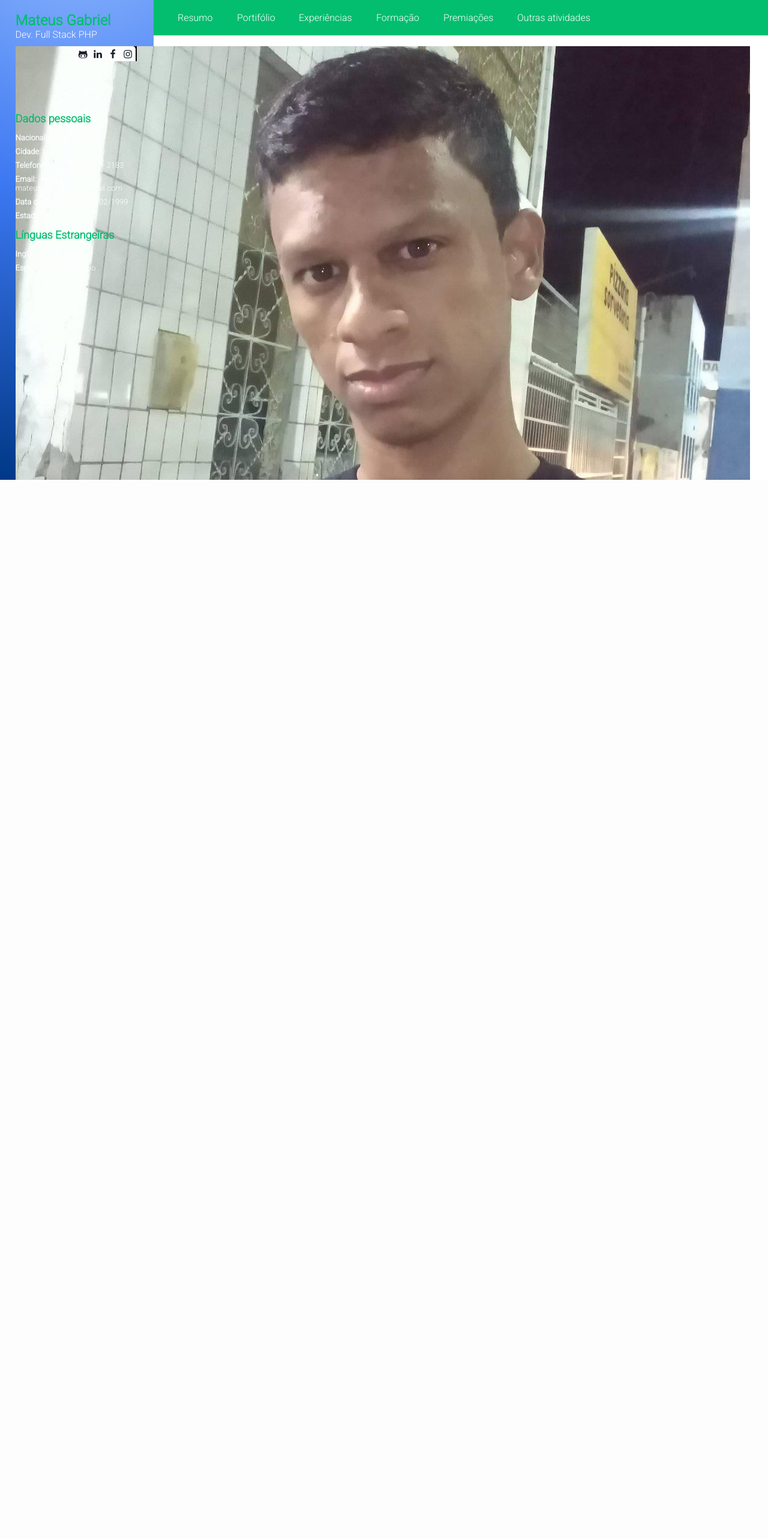
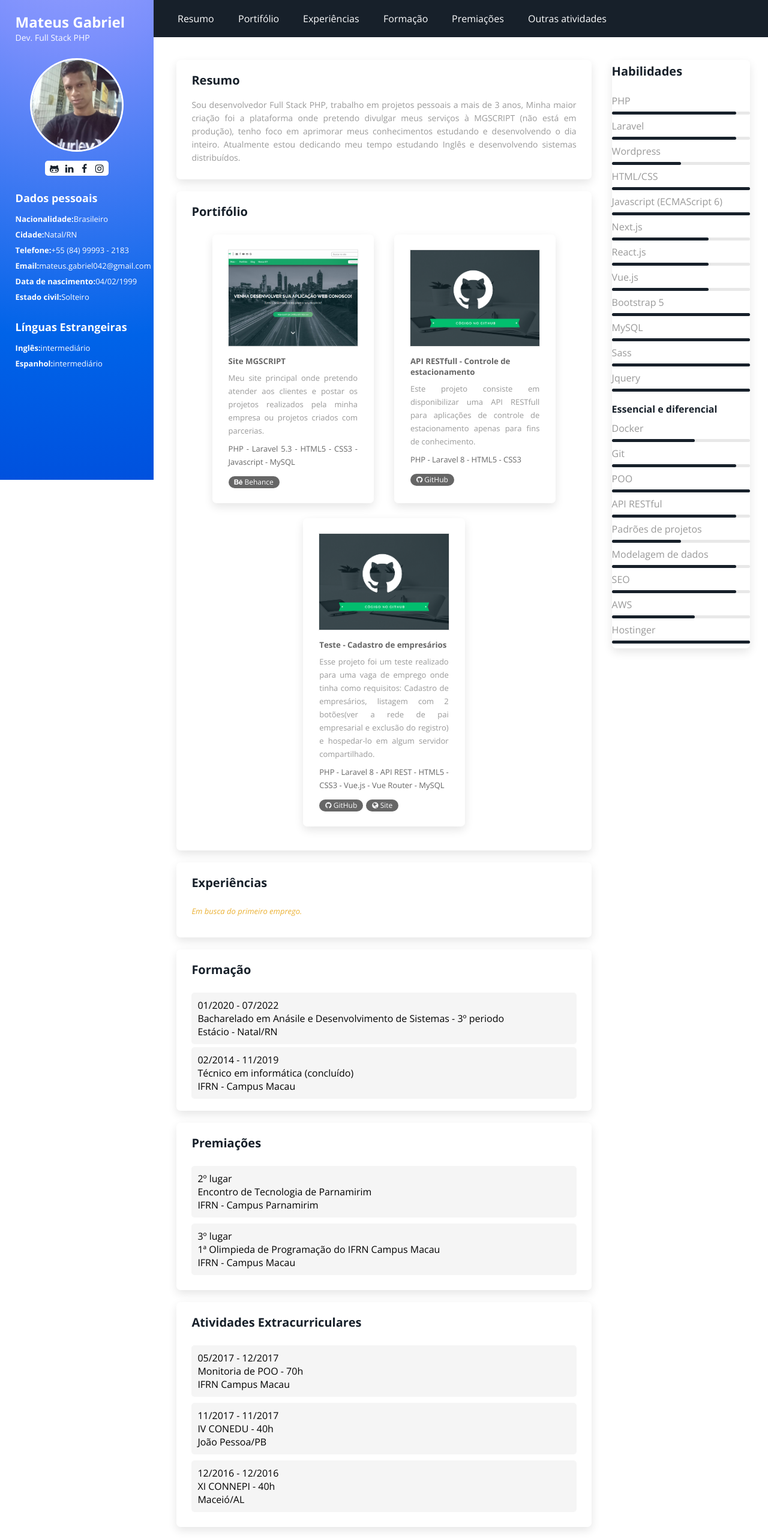
Before and after one commit to mateusgabriel042/meu-portfolio, a PHP site: page / in a window 1280 px wide. Shown: the whole page at 60% size. Before the commit the page ends 800 px from the top, so only its background shows below. Run offline with PHP 8.4, Linux system fonts and the light colour scheme.

Commit message:
alterando estilo do portfolio.

```diff
--- a/assets/css/style.css
+++ b/assets/css/style.css
@@ -5,6 +5,7 @@
 
 @import url('https://fonts.googleapis.com/css?family=Raleway|segoe ui');
 */
+@import url("https://fonts.googleapis.com/css?family=Open+Sans:400,400i,600,600i,700,700i&display=swap&subset=cyrillic-ext");
 @import url('https://fonts.googleapis.com/css2?family=Roboto:wght@300&display=swap');
 
 
@@ -17,11 +18,12 @@
 ul {float:left; margin:0px; padding:0px; list-style:none;}
 ul li {float:left;}
 a {text-decoration:none; cursor:pointer;}
+p {line-height:22px;}
 p, h1, h2, h3, h4, h5, h6 {margin:0px; padding:0px;}
 button:focus, select:focus, textarea:focus {outline:none;}
 button {cursor:pointer;}
 input {outline:none;}
-* {font-family:"Roboto";}
+* {font-family:"Open Sans", "roboto";}
 
 
 /*formatacao do scrollbar
@@ -34,19 +36,21 @@
 ::-webkit-scrollbar-thumb {background-color:#222629;}
 
 
-aside.data-mg {position:fixed; left:0px; width:20%; height:100%; z-index:2; background-image: radial-gradient(circle at 50% -20.71%, #97bdff 0, #3c78f2 50%, #003886 100%);}
-aside.data-mg .content-data-mg {float:left; width:80%; margin-left:10%; margin-top:20px;}
-aside.data-mg .content-data-mg div.area-photo {float:left; width:100px; height:100px; background-color:red;}
-aside.data-mg .content-data-mg div.redes-sociais {float:left; width:50%; background-color:black;}
-aside.data-mg .content-data-mg div.redes-sociais a {float:left; margin:0px; background-color:#fdfdfe; width:25px; height:25px; display:flex; justify-content:center; align-items:center; align-content:center; transition:0.3s;}
-aside.data-mg .content-data-mg div.redes-sociais a:last-child {border-radius:0 5px 0 0;}
-aside.data-mg .content-data-mg div.redes-sociais a i { color:#17202a !important;}
-aside.data-mg .content-data-mg div.redes-sociais a:hover {background-color:#03a6b0; transition:0.3s;}
-aside.data-mg .content-data-mg h1 {margin-bottom:0px; width:100%; color:#02be6e;}
-aside.data-mg .content-data-mg label {float:left; margin-bottom:10px; width:100%; color:#fdfdfe;}
-aside.data-mg .content-data-mg h2 {float:left; color:#02be6e; margin:10px 0px; width:100%; font-size:18px;}
+aside.data-mg {position:fixed; left:0px; width:20%; height:100%; z-index:2; background-image: radial-gradient(circle at 50% -20.71%, #a3a7ff 0, #7a8ffc 25%, #3c78f2 50%, #0063e8 75%, #0051de 100%);}
+aside.data-mg .content-data-mg {position:absolute; width:80%; margin-left:10%; margin-top:20px; display:flex; justify-content:center; flex-wrap:wrap;}
+aside.data-mg .content-data-mg div.area-photo {float:left; margin-top:15px; width:150px; height:150px; background-color:red; border-radius:100%; overflow:hidden; border:3px solid #ffffff;}
+aside.data-mg .content-data-mg div.area-photo img {height:100%;}
+aside.data-mg .content-data-mg div.redes-sociais {float:left; width:100%; margin-top:15px; display:flex; justify-content:center;}
+aside.data-mg .content-data-mg div.redes-sociais a {float:left; margin:0px; background-color:#ffffff; color:#17202a; width:25px; height:25px; display:flex; justify-content:center; align-items:center; align-content:center; transition:all 0.3s;}
+aside.data-mg .content-data-mg div.redes-sociais a:first-child {border-radius:5px 0 0 5px; padding-left:3px;}
+aside.data-mg .content-data-mg div.redes-sociais a:last-child {border-radius:0 5px 5px 0; padding-right:3px;}
+aside.data-mg .content-data-mg div.redes-sociais a:hover {background-color:#17202a; color:#ffffff; transition:all 0.3s;}
+aside.data-mg .content-data-mg h1 {margin-bottom:0px; width:100%; color:#ffffff; font-weight:900;}
+aside.data-mg .content-data-mg label {float:left; margin-bottom:10px; font-size:14px; width:100%; color:#fdfdfe;}
+aside.data-mg .content-data-mg h2 {float:left; color:#ffffff; margin:10px 0px; margin-top:25px; width:100%; font-size:18px;}
 aside.data-mg .content-data-mg ul {width:100%;}
-aside.data-mg .content-data-mg ul li {width:100%; margin:4px 0px; font-size:13px; color:#fdfdfe;}
+aside.data-mg .content-data-mg ul li {width:100%; margin:4px 0px; font-size:13px; color:#fdfdfe; display:flex; align-items:center; align-content:center;}
+aside.data-mg .content-data-mg ul li i {float:left; width:10px; margin-right:11px;}
 
 button.toggle-data-cvmg {transform:rotate(90deg); position:fixed; width:150px; z-index:10; left:-64px; padding:2px; bottom:100px; background-color:#02be6e; border:none; border-radius:0px 7px 0px 7px; color:#fdfdfe; display:none;}
 
@@ -55,8 +59,7 @@
 
 @media (min-width:0px) and (max-width:440px) {
 	aside.data-mg {position:fixed; transform:translateX(-130%); width:100%; height:100%; z-index:6; overflow-y:auto; padding-bottom:20px; top:0px !important;}
-	aside.data-mg .content-data-mg {padding-bottom:20px;}
-	aside.data-mg .content-data-mg div.redes-sociais {background-position:top center; height:300px;}
+	aside.data-mg .content-data-mg {padding-bottom:20px; align-content:flex-start; align-items:flex-start;}
 	button.toggle-data-cvmg {display:block;}
 }
 @media (min-width:441px) and (max-width:630px) {
@@ -77,7 +80,7 @@
 
 
 
-nav {position:fixed !important; top:0px; z-index:5; right:0px; width:80%; background-color:#02be6e; display:flex;}
+nav {position:fixed !important; top:0px; z-index:5; right:0px; width:80%; background-color:#17202a; display:flex;}
 nav ul {display:flex; padding:0px 20px;}
 nav ul li {padding:20px; cursor:pointer; color:#fdfdfe; background-size:0px;
   vertical-align: middle;
@@ -97,7 +100,7 @@
   left: 0;
   right: 0;
   bottom: 0;
-  background: #029c5a;
+  background-color:#000000;
   -webkit-transform: scaleX(0);
   transform: scaleX(0);
   -webkit-transform-origin: 0 50%;
@@ -139,18 +142,9 @@
 
 
 
-main {position:absolute; width:54%; top:100px; left:23%; animation-name:move; animation-duration:1s; background-color:; animation-iteration-count:1;}
-main section {float:left; width:100%; margin-bottom:20px; display:flex; flex-wrap:wrap;}
-main section h2 {float:left; width:100%; color:#17202a; font-size:20px; margin-bottom:20px; padding:5px 0px;
-	border: 1px solid transparent;
-	border-top:none;
-	border-left:none;
-	border-right:none;
-	-moz-border-image: -moz-linear-gradient(right, #e8e8e8 0%, #ffffff 100%);
-	-webkit-border-image: -webkit-linear-gradient(right, #e8e8e8 0%, #ffffff 100%);
-	border-image: linear-gradient(to right, #e8e8e8 0%, #ffffff 100%);
-	border-image-slice: 1;
-}
+main {position:absolute; width:54%; top:100px; left:23%; animation-name:move; animation-duration:1s; animation-iteration-count:1; display:flex; flex-wrap:wrap;}
+main section {float:left; width:100%; margin-bottom:20px; display:flex; flex-wrap:wrap; border-radius:7px; padding:15px 25px; box-shadow:0px 6px 15px 0px rgba(0,0,0,0.1);}
+main section h2 {float:left; width:100%; color:#17202a; font-size:20px; margin-bottom:20px; padding:5px 0px;}
 
 main section h3 {float:left; width:100%; font-size:16px; color:#17202a; margin-bottom:10px;}
 @keyframes move {
@@ -159,11 +153,13 @@
 }
 
 main section.abstract article {float:left; width:100%;}
-main section.abstract article p {float:left; width:100%; color:#999999; font-size:14px; margin-bottom:10px; margin-top:-8px; text-align:justify; background-color:;}
+main section.abstract article p {float:left; width:100%; color:#999999; font-size:14px; margin-bottom:10px; margin-top:-8px; text-align:justify;}
+main section.abstract a {background-color:#666666; padding:3px 30px; border-radius:13px; font-size:13px; color:#fdfdfe; margin-right:10px; margin-top:5px; transition:0.3s;}
+main section.abstract a:hover {background-color:#0063e8; transition:0.3s;}
 
 
-main section.portfolio div.projects {float:left; width:100%; display:flex; flex-wrap:wrap; align-content:flex-start;}
-main section.portfolio div.projects div.container {float:left; width:42%; margin-right:30px; margin-bottom:15px; border:1px solid rgba(0,0,0,0.1); border-radius:0px; padding:25px 0px; display:flex; flex-wrap:wrap; justify-content:center; align-content:flex-start;}
+main section.portfolio div.projects {float:left; width:100%; display:flex; flex-wrap:wrap; align-content:flex-start; justify-content:center;}
+main section.portfolio div.projects div.container {float:left; width:42%; margin:0px 17px; margin-bottom:25px; box-shadow:0px 6px 15px 0px rgba(0,0,0,0.1); border-radius:7px; padding:25px 0px; display:flex; flex-wrap:wrap; justify-content:center; align-content:flex-start;}
 main section.portfolio div.projects div.container div.box-img {float:left; width:80%; height:160px; margin-bottom:15px; background-repeat:no-repeat; background-size:cover; background-position:center; border:1px solid #e8e8e8;}
 main section.portfolio div.projects div.container:nth-child(1) div.box-img {background-image:url('../img/portfolio-1.png');}
 main section.portfolio div.projects div.container:nth-child(2) div.box-img {background-image:url('../img/img-default.png');}
@@ -179,28 +175,31 @@
 	main section.portfolio div.projects div.container div.box-info {width:90%;}
 }
 
+main section.experience ul {float:left; width:100%; display:flex; flex-wrap:wrap;}
+main section.experience ul li {float:left; width:100%; margin-bottom:5px; background-color:rgba(0,0,0,0.04); padding:10px; border-radius:5px;}
+main section.experience ul li label.time {float:left; width:100%; font-weight:bold; color:#ff6b35; font-size:13px; margin-bottom:10px;}
+main section.experience ul li label.position-company {float:left; width:100%; color:#666666; font-weight:bold; font-size:14px; margin-bottom:10px;}
+main section.experience ul li label.lb-tasks {float:left; width:100%; font-weight:bold; color:#666666; font-size:13px;}
+main section.experience ul li p.info-tasks {float:left; width:100%; color:#999999; font-size:13px;}
 main section.experience ul label.not-item {float:left; font-size:13px; margin-bottom:20px; color:#ebb134; font-style:italic;}
 
 main section.formation ul {float:left; width:100%; display:flex; flex-wrap:wrap;}
-main section.formation ul li {float:left; width:100%; margin-bottom:5px; display:flex; background-color:rgba(0,0,0,0.04); padding:10px; border-radius:5px;}
-main section.formation ul li > label {width:150px; color:#17202a; font-size:13px;}
-main section.formation ul li div {margin-left:10px; width:85%;}
-main section.formation ul li div label {float:left; width:100%; color:#17202a; font-size:14px; font-weight:bold;}
-main section.formation ul li div label:last-child {font-size:12px; font-style:italic; font-weight:normal;}
+main section.formation ul li {float:left; width:100%; margin-bottom:5px; background-color:rgba(0,0,0,0.04); padding:10px; border-radius:5px;}
+main section.formation ul li label.time {float:left; width:100%; font-weight:bold; color:#ff6b35; font-size:13px; margin-bottom:10px;}
+main section.formation ul li label.course {float:left; width:100%; color:#666666; font-weight:bold; font-size:14px;}
+main section.formation ul li label.locale {font-size:13px; color:#999999;}
 
 main section.premiations ul {float:left; width:100%; display:flex; flex-wrap:wrap;}
-main section.premiations ul li {float:left; width:100%; margin-bottom:10px; display:flex; background-color:rgba(0,0,0,0.04); padding:10px; border-radius:5px;}
-main section.premiations ul li > label {width:150px; color:#17202a; font-size:14px;}
-main section.premiations ul li div {margin-left:10px; width:85%;}
-main section.premiations ul li div label {float:left; width:100%; color:#17202a; font-size:14px; font-weight:bold;}
-main section.premiations ul li div label:last-child {font-size:12px; font-style:italic; font-weight:normal;}
+main section.premiations ul li {float:left; width:100%; margin-bottom:10px; background-color:rgba(0,0,0,0.04); padding:10px; border-radius:5px;}
+main section.premiations ul li label.colocation {float:left; width:100%; font-weight:bold; color:#ff6b35; font-size:13px; margin-bottom:10px;}
+main section.premiations ul li label.event {float:left; width:100%; color:#666666; font-weight:bold; font-size:14px;}
+main section.premiations ul li label.locale {font-size:13px; color:#999999;}
 
 main section.activities ul {float:left; width:100%; display:flex; flex-wrap:wrap;}
-main section.activities ul li {float:left; width:100%; margin-bottom:10px; display:flex; background-color:rgba(0,0,0,0.04); padding:10px; border-radius:5px;}
-main section.activities ul li > label {width:150px; color:#17202a; font-size:14px;}
-main section.activities ul li div {margin-left:10px; width:85%;}
-main section.activities ul li div label {float:left; width:100%; color:#17202a; font-size:14px; font-weight:bold;}
-main section.activities ul li div label:last-child {font-size:12px; font-style:italic; font-weight:normal;}
+main section.activities ul li {float:left; width:100%; margin-bottom:10px; background-color:rgba(0,0,0,0.04); padding:10px; border-radius:5px;}
+main section.activities ul li label.time {float:left; width:100%; font-weight:bold; color:#ff6b35; font-size:13px; margin-bottom:10px;}
+main section.activities ul li label.event {float:left; width:100%; color:#666666; font-weight:bold; font-size:14px;}
+main section.activities ul li label.locale {font-size:13px; color:#999999;}
 
 @media (min-width:0px) and (max-width:560px) {
 	main {width:80%; left:10%; top:70px;}
@@ -218,47 +217,39 @@
 	main ul li div label:last-child {font-size:10px;}
 }
 @media (min-width:750px) and (max-width:1100px) {
-	main {width:68%; left:40px; top:70px;}
+	main {width:68%; left:40px; top:100px;}
 }
 
 
 
 
-aside.skills {position:absolute; width:18%; top:100px; right:30px; background-color:;}
-aside.skills h2 {float:left; width:100%; color:#17202a; font-size:20px; margin-bottom:20px; padding:5px 0px;
-	border: 1px solid transparent;
-	border-top:none;
-	border-left:none;
-	border-right:none;
-	-moz-border-image: -moz-linear-gradient(right, #e8e8e8 0%, #ffffff 100%);
-	-webkit-border-image: -webkit-linear-gradient(right, #e8e8e8 0%, #ffffff 100%);
-	border-image: linear-gradient(to right, #e8e8e8 0%, #ffffff 100%);
-	border-image-slice: 1;
-}
+aside.skills {position:absolute; width:18%; top:100px; display:flex; flex-wrap:wrap; right:30px; border-radius:7px; box-shadow:0px 6px 15px 0px rgba(0,0,0,0.1);}
+aside.skills div.content {display:flex; flex-wrap:wrap; padding:15px 25px;}
+aside.skills h2 {float:left; width:100%; color:#17202a; font-size:20px; margin-bottom:20px; padding:5px 0px;}
 aside.skills h3 {float:left; width:100%; font-size:16px; color:#17202a; margin:10px 0px;}
-aside.skills ul {float:left; width:100%;}
+aside.skills ul {float:left; width:100%; display:flex; flex-wrap:wrap; }
 aside.skills ul li {float:left; display:block !important; width:100%; margin-bottom:8px;}
 aside.skills ul li span {float:left; width:100%; font-size:16px; color:#999999; margin-bottom:0px;}
 aside.skills ul li div.bar-progress-skill-1 {float:left; width:100% !important; height:5px; margin-left:0px; margin-top:7px; background-color:#e8e8e8; border-radius:5px;}
-aside.skills ul li div.bar-progress-skill-1:before {float:left; content:" "; visibility:visible; width:10%; height:5px; border-radius:5px; animation-name:barProgress1; animation-duration:1.5s; animation-iteration-count:1; background-image: linear-gradient(19deg, #666666 0%, #666666 100%);}
+aside.skills ul li div.bar-progress-skill-1:before {float:left; content:" "; visibility:visible; width:10%; height:5px; border-radius:5px; animation-name:barProgress1; animation-duration:1.5s; animation-iteration-count:1; background-color:#17202a;}
 aside.skills ul li div.bar-progress-skill-2 {float:left; width:100% !important; height:5px; margin-left:0px; margin-top:7px; background-color:#e8e8e8; border-radius:5px;}
-aside.skills ul li div.bar-progress-skill-2:before {float:left; content:" "; visibility:visible; width:20%; height:5px; border-radius:5px; animation-name:barProgress2; animation-duration:1.5s; animation-iteration-count:1; background-image: linear-gradient(19deg, #666666 0%, #666666 100%);}
+aside.skills ul li div.bar-progress-skill-2:before {float:left; content:" "; visibility:visible; width:20%; height:5px; border-radius:5px; animation-name:barProgress2; animation-duration:1.5s; animation-iteration-count:1; background-color:#17202a;}
 aside.skills ul li div.bar-progress-skill-3 {float:left; width:100% !important; height:5px; margin-left:0px; margin-top:7px; background-color:#e8e8e8; border-radius:5px;}
-aside.skills ul li div.bar-progress-skill-3:before {float:left; content:" "; visibility:visible; width:30%; height:5px; border-radius:5px; animation-name:barProgress3; animation-duration:1.5s; animation-iteration-count:1; background-image: linear-gradient(19deg, #666666 0%, #666666 100%);}
+aside.skills ul li div.bar-progress-skill-3:before {float:left; content:" "; visibility:visible; width:30%; height:5px; border-radius:5px; animation-name:barProgress3; animation-duration:1.5s; animation-iteration-count:1; background-color:#17202a;}
 aside.skills ul li div.bar-progress-skill-4 {float:left; width:100% !important; height:5px; margin-left:0px; margin-top:7px; background-color:#e8e8e8; border-radius:5px;}
-aside.skills ul li div.bar-progress-skill-4:before {float:left; content:" "; visibility:visible; width:40%; height:5px; border-radius:5px; animation-name:barProgress4; animation-duration:1.5s; animation-iteration-count:1; background-image: linear-gradient(19deg, #666666 0%, #666666 100%);}
+aside.skills ul li div.bar-progress-skill-4:before {float:left; content:" "; visibility:visible; width:40%; height:5px; border-radius:5px; animation-name:barProgress4; animation-duration:1.5s; animation-iteration-count:1; background-color:#17202a;}
 aside.skills ul li div.bar-progress-skill-5 {float:left; width:100% !important; height:5px; margin-left:0px; margin-top:7px; background-color:#e8e8e8; border-radius:5px;}
-aside.skills ul li div.bar-progress-skill-5:before {float:left; content:" "; visibility:visible; width:50%; height:5px; border-radius:5px; animation-name:barProgress5; animation-duration:1.5s; animation-iteration-count:1; background-image: linear-gradient(19deg, #666666 0%, #666666 100%);}
+aside.skills ul li div.bar-progress-skill-5:before {float:left; content:" "; visibility:visible; width:50%; height:5px; border-radius:5px; animation-name:barProgress5; animation-duration:1.5s; animation-iteration-count:1; background-color:#17202a;}
 aside.skills ul li div.bar-progress-skill-6 {float:left; width:100% !important; height:5px; margin-left:0px; margin-top:7px; background-color:#e8e8e8; border-radius:5px;}
-aside.skills ul li div.bar-progress-skill-6:before {float:left; content:" "; visibility:visible; width:60%; height:5px; border-radius:5px; animation-name:barProgress6; animation-duration:1.5s; animation-iteration-count:1; background-image: linear-gradient(19deg, #666666 0%, #666666 100%);}
+aside.skills ul li div.bar-progress-skill-6:before {float:left; content:" "; visibility:visible; width:60%; height:5px; border-radius:5px; animation-name:barProgress6; animation-duration:1.5s; animation-iteration-count:1; background-color:#17202a;}
 aside.skills ul li div.bar-progress-skill-7 {float:left; width:100% !important; height:5px; margin-left:0px; margin-top:7px; background-color:#e8e8e8; border-radius:5px;}
-aside.skills ul li div.bar-progress-skill-7:before {float:left; content:" "; visibility:visible; width:70%; height:5px; border-radius:5px; animation-name:barProgress7; animation-duration:1.5s; animation-iteration-count:1; background-image: linear-gradient(19deg, #666666 0%, #666666 100%);}
+aside.skills ul li div.bar-progress-skill-7:before {float:left; content:" "; visibility:visible; width:70%; height:5px; border-radius:5px; animation-name:barProgress7; animation-duration:1.5s; animation-iteration-count:1; background-color:#17202a;}
 aside.skills ul li div.bar-progress-skill-8 {float:left; width:100% !important; height:5px; margin-left:0px; margin-top:7px; background-color:#e8e8e8; border-radius:5px;}
-aside.skills ul li div.bar-progress-skill-8:before {float:left; content:" "; visibility:visible; width:80%; height:5px; border-radius:5px; animation-name:barProgress8; animation-duration:1.5s; animation-iteration-count:1; background-image: linear-gradient(19deg, #666666 0%, #666666 100%);}
+aside.skills ul li div.bar-progress-skill-8:before {float:left; content:" "; visibility:visible; width:80%; height:5px; border-radius:5px; animation-name:barProgress8; animation-duration:1.5s; animation-iteration-count:1; background-color:#17202a;}
 aside.skills ul li div.bar-progress-skill-9 {float:left; width:100% !important; height:5px; margin-left:0px; margin-top:7px; background-color:#e8e8e8; border-radius:5px;}
-aside.skills ul li div.bar-progress-skill-9:before {float:left; content:" "; visibility:visible; width:90%; height:5px; border-radius:5px; animation-name:barProgress9; animation-duration:1.5s; animation-iteration-count:1; background-image: linear-gradient(19deg, #666666 0%, #666666 100%);}
+aside.skills ul li div.bar-progress-skill-9:before {float:left; content:" "; visibility:visible; width:90%; height:5px; border-radius:5px; animation-name:barProgress9; animation-duration:1.5s; animation-iteration-count:1; background-color:#17202a;}
 aside.skills ul li div.bar-progress-skill-10 {float:left; width:100% !important; height:5px; margin-left:0px; margin-top:7px; background-color:#e2e1dc; border-radius:5px;}
-aside.skills ul li div.bar-progress-skill-10:before {float:left; content:" "; visibility:visible; width:100%; height:5px; border-radius:5px; animation-name:barProgress10; animation-duration:1.5s; animation-iteration-count:1; background-image: linear-gradient(19deg, #666666 0%, #666666 100%);}
+aside.skills ul li div.bar-progress-skill-10:before {float:left; content:" "; visibility:visible; width:100%; height:5px; border-radius:5px; animation-name:barProgress10; animation-duration:1.5s; animation-iteration-count:1; background-color:#17202a;}
 @keyframes barProgress1 {
 	0% {width:0%;}
 	100% {width:10%;}
```
